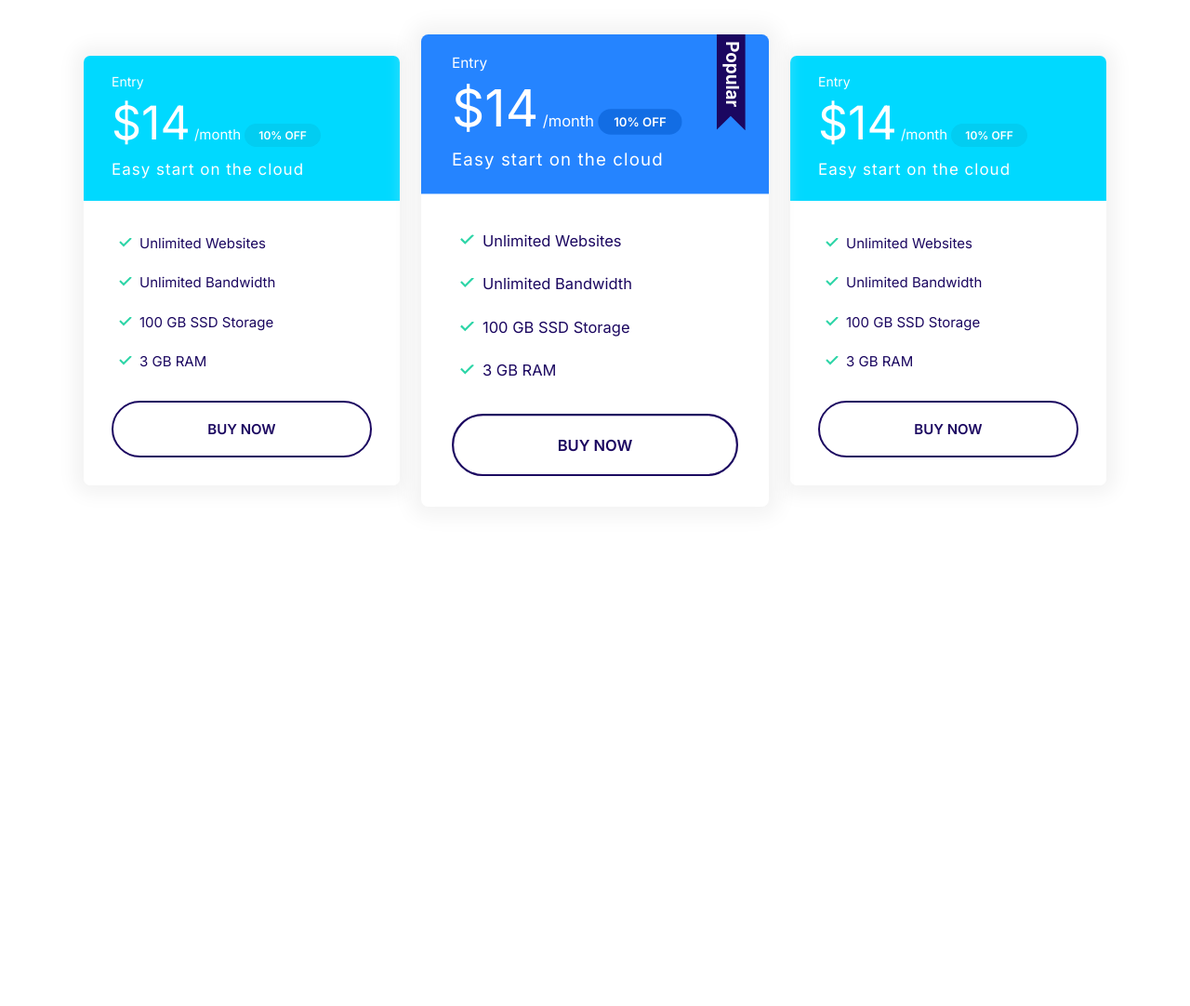
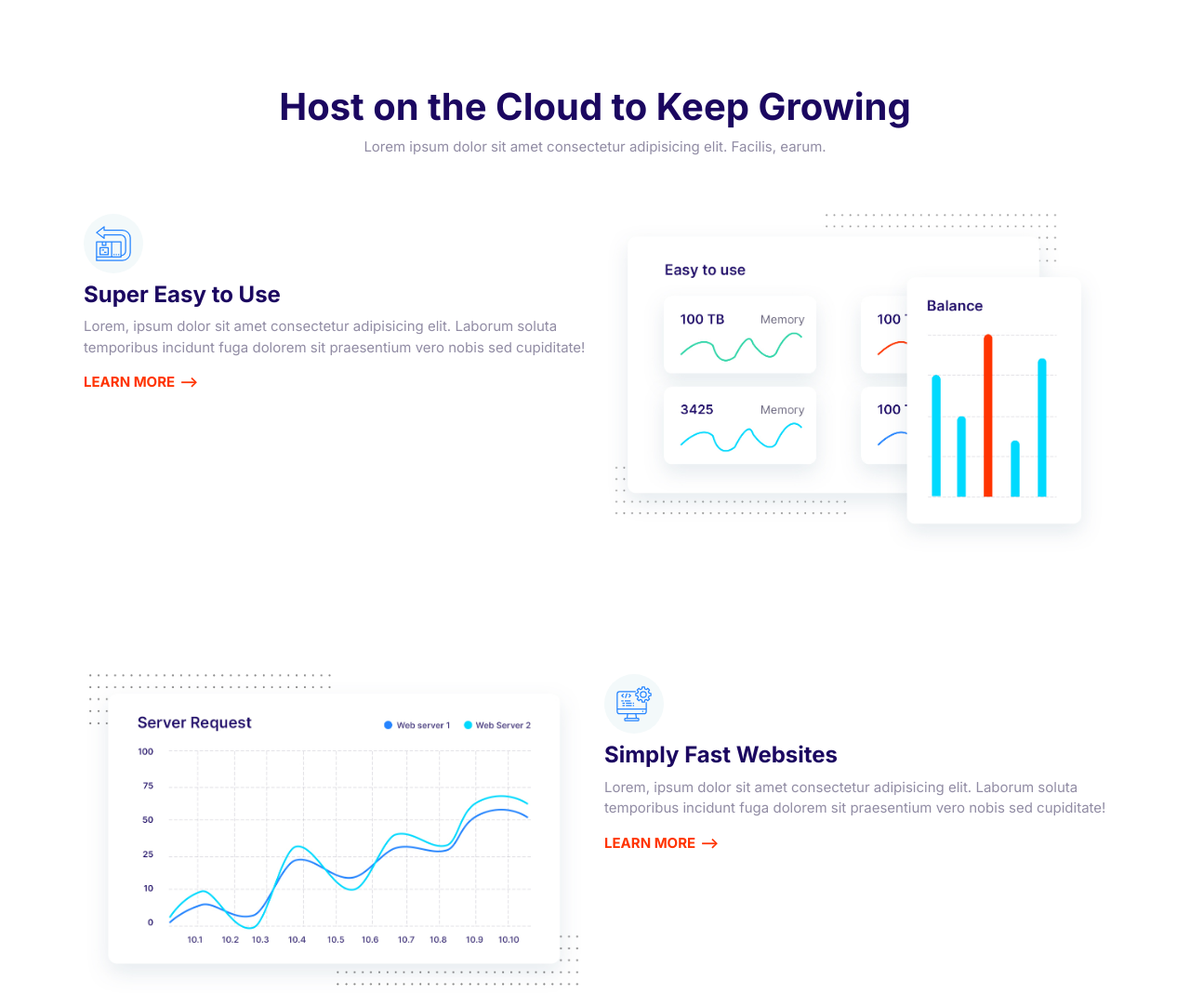
Before and after one commit to kiran-pannu/kiran, a plain HTML site: page index.html in a window 1280 px wide. Shown: the top 1082 px of the page at 93% size. Before the commit the page ends 800 px from the top, so only its background shows below. Drawn offline with Linux system fonts and the light colour scheme.

Commit message:
styling feature block.

```diff
--- a/css/styles.css
+++ b/css/styles.css
@@ -741,3 +741,28 @@ a{
     max-width: 500px;
     margin: 0 auto;
 }
+
+/* Feature */
+.feature{
+    gap: 4rem 2rem;
+    margin: 12rem 0;
+}
+
+.feature:first-of-type{
+    margin-top: 6rem;
+}
+
+
+.feature__heading{
+    margin: 1rem 0;
+}
+
+.feature__image{
+    width: 100%;
+}
+
+@media screen and (min-width: 768px){
+    .feature:nth-of-type(even) .feature__content{
+        order: 2;
+    }
+}
--- a/index.html
+++ b/index.html
@@ -15,71 +15,91 @@
     <link rel="stylesheet" href="css/styles.css" />
   </head>
   <body>
-    <section class="block container block-plans">
-      <div class="grid grid--1x3">
-        <div class="plan">
-          <div class="card card--secondary">
-            <header class="card__header">
-              <h3 class="plan__name">Entry</h3>
-              <span class="plan__price">$14</span>
-              <span class="plan__biling-cycle">/month</span>
-              <span class="badge badge--secondary badge--small">10% OFF</span>
-              <span class="plan__description">Easy start on the cloud</span>
-            </header>
-            <div class="card__body">
-              <ul class="list list--tick">
-                <li class="list__item">Unlimited Websites</li>
-                <li class="list__item">Unlimited Bandwidth</li>
-                <li class="list__item">100 GB SSD Storage</li>
-                <li class="list__item">3 GB RAM</li>
-              </ul>
-              <button class="btn btn--outline btn--block">Buy Now</button>
-            </div>
-          </div>
+    <section class="block container">
+      <header class="block__header">
+        <h2>Host on the Cloud to Keep Growing</h2>
+        <p>
+          Lorem ipsum dolor sit amet consectetur adipisicing elit. Facilis,
+          earum.
+        </p>
+      </header>
+      <article class="grid grid--1x2 feature">
+        <div class="feature__content">
+          <span class="icon-container">
+            <svg class="icon icon--primary">
+              <use xlink:href="images/sprite.svg#easy"></use>
+            </svg>
+          </span>
+          <h3 class="feature__heading">Super Easy to Use</h3>
+          <p>
+            Lorem, ipsum dolor sit amet consectetur adipisicing elit. Laborum
+            soluta temporibus incidunt fuga dolorem sit praesentium vero nobis
+            sed cupiditate!
+          </p>
+          <a href="#" class="link-arrow">Learn More</a>
         </div>
-        <div class="plan plan--popular">
-          <div class="card card--primary">
-            <header class="card__header">
-              <h3 class="plan__name">Entry</h3>
-              <span class="plan__price">$14</span>
-              <span class="plan__biling-cycle">/month</span>
-              <span class="badge badge--primary badge--small">10% OFF</span>
-              <span class="plan__description">Easy start on the cloud</span>
-            </header>
-            <div class="card__body">
-              <ul class="list list--tick">
-                <li class="list__item">Unlimited Websites</li>
-                <li class="list__item">Unlimited Bandwidth</li>
-                <li class="list__item">100 GB SSD Storage</li>
-                <li class="list__item">3 GB RAM</li>
-              </ul>
-              <button class="btn btn--outline btn--block">Buy Now</button>
-            </div>
-          </div>
+        <picture>
+          <img class="feature__image" src="images/easy.jpg" alt="" />
+        </picture>
+      </article>
+      <article class="grid grid--1x2 feature">
+        <div class="feature__content">
+          <span class="icon-container">
+            <svg class="icon icon--primary">
+              <use xlink:href="images/sprite.svg#computer"></use>
+            </svg>
+          </span>
+          <h3 class="feature__heading">Simply Fast Websites</h3>
+          <p>
+            Lorem, ipsum dolor sit amet consectetur adipisicing elit. Laborum
+            soluta temporibus incidunt fuga dolorem sit praesentium vero nobis
+            sed cupiditate!
+          </p>
+          <a href="#" class="link-arrow">Learn More</a>
         </div>
-        <div class="plan">
-          <div class="card card--secondary">
-            <header class="card__header">
-              <h3 class="plan__name">Entry</h3>
-              <span class="plan__price">$14</span>
-              <span class="plan__biling-cycle">/month</span>
-              <span class="badge badge--secondary badge--small">10% OFF</span>
-              <span class="plan__description">Easy start on the cloud</span>
-            </header>
-            <div class="card__body">
-              <ul class="list list--tick">
-                <li class="list__item">Unlimited Websites</li>
-                <li class="list__item">Unlimited Bandwidth</li>
-                <li class="list__item">100 GB SSD Storage</li>
-                <li class="list__item">3 GB RAM</li>
-              </ul>
-              <button class="btn btn--outline btn--block">Buy Now</button>
-            </div>
-          </div>
+        <picture>
+          <img class="feature__image" src="images/fast.jpg" alt="" />
+        </picture>
+      </article>
+      <article class="grid grid--1x2 feature">
+        <div class="feature__content">
+          <span class="icon-container">
+            <svg class="icon icon--primary">
+              <use xlink:href="images/sprite.svg#wordpress"></use>
+            </svg>
+          </span>
+          <h3 class="feature__heading">Wordpress Made Easy</h3>
+          <p>
+            Lorem, ipsum dolor sit amet consectetur adipisicing elit. Laborum
+            soluta temporibus incidunt fuga dolorem sit praesentium vero nobis
+            sed cupiditate!
+          </p>
+          <a href="#" class="link-arrow">Learn More</a>
         </div>
-      </div>
+        <picture>
+          <img class="feature__image" src="images/wordpress.jpg" alt="" />
+        </picture>
+      </article>
+      <article class="grid grid--1x2 feature">
+        <div class="feature__content">
+          <span class="icon-container">
+            <svg class="icon icon--primary">
+              <use xlink:href="images/sprite.svg#clock"></use>
+            </svg>
+          </span>
+          <h3 class="feature__heading">24/7 Expert Support</h3>
+          <p>
+            Lorem, ipsum dolor sit amet consectetur adipisicing elit. Laborum
+            soluta temporibus incidunt fuga dolorem sit praesentium vero nobis
+            sed cupiditate!
+          </p>
+          <a href="#" class="link-arrow">Learn More</a>
+        </div>
+        <picture>
+          <img class="feature__image" src="images/support.jpg" alt="" />
+        </picture>
+      </article>
     </section>
-
     <script src="js/main.js"></script>
   </body>
 </html>
```
Also changed, not shown: components/feature-block.html (added, +84 -0 lines), images/easy.jpg (added), images/fast.jpg (added), images/support.jpg (added), images/wordpress.jpg (added).
